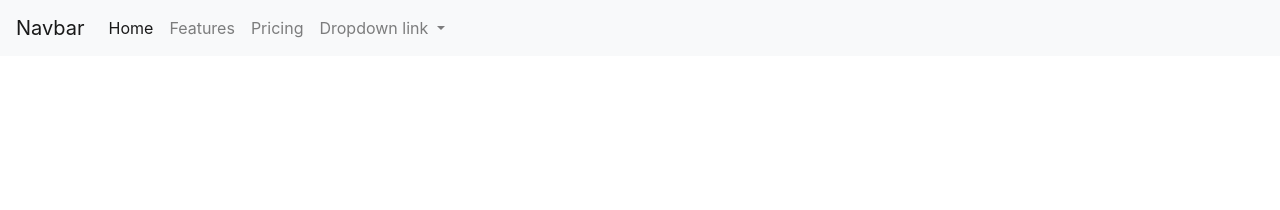
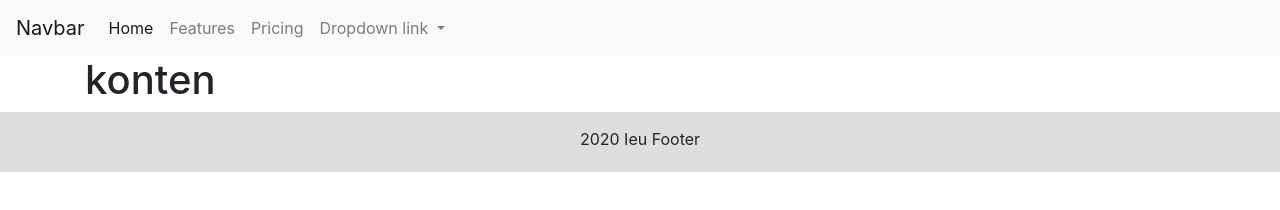
Before and after one commit to Robi-Rozali/aplikasi-khs-krs, a plain HTML site: page index.html in a window 1280 px wide. Drawn offline with Linux system fonts and the light colour scheme.

Commit message:
add footer

```diff
--- /dev/null
+++ b/css/style.css
@@ -0,0 +1,10 @@
+/*footer*/
+.footer-dibawah{
+	position: relative;
+	width: 100%;
+	bottom: 0;
+	text-align: center;
+	padding-top: 15px;
+	padding-bottom: 5px;
+	background-color: #ddd;
+}
--- a/index.html
+++ b/index.html
@@ -7,6 +7,7 @@
 
     <!-- Bootstrap CSS -->
     <link rel="stylesheet" href="css/bootstrap.min.css">
+    <link rel="stylesheet" href="css/style.css">
 
     <title>Hello, world!</title>
   </head>
@@ -41,6 +42,14 @@
       </div>
     </nav>
 
+    <div class="container">
+      <h1>konten</h1>
+    </div>
+
+    <footer class="footer-dibawah">
+      <p>2020 Ieu Footer</p>
+    </footer>
+
     <!-- Optional JavaScript; choose one of the two! -->
 
     <!-- Option 1: jQuery and Bootstrap Bundle (includes Popper) -->
```
